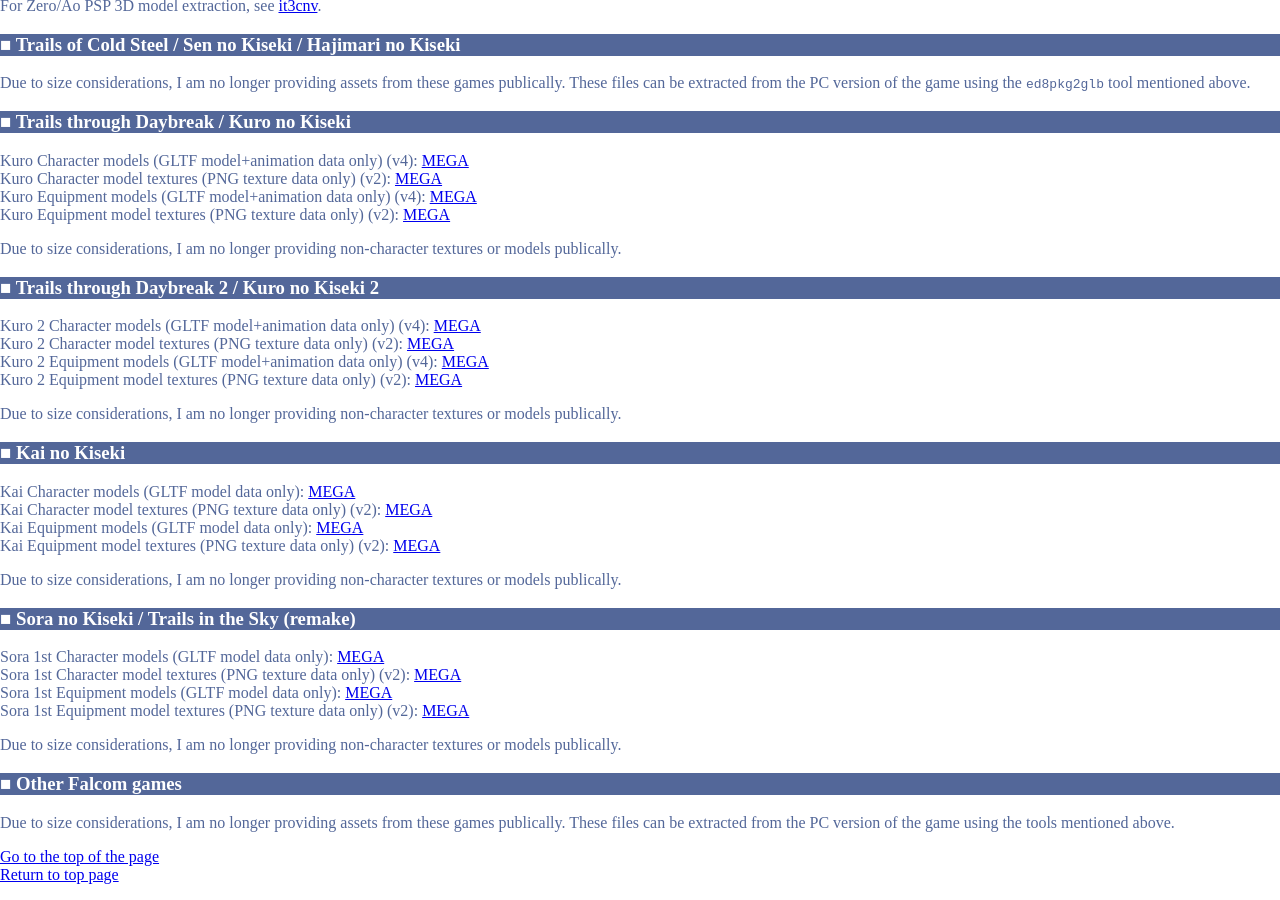
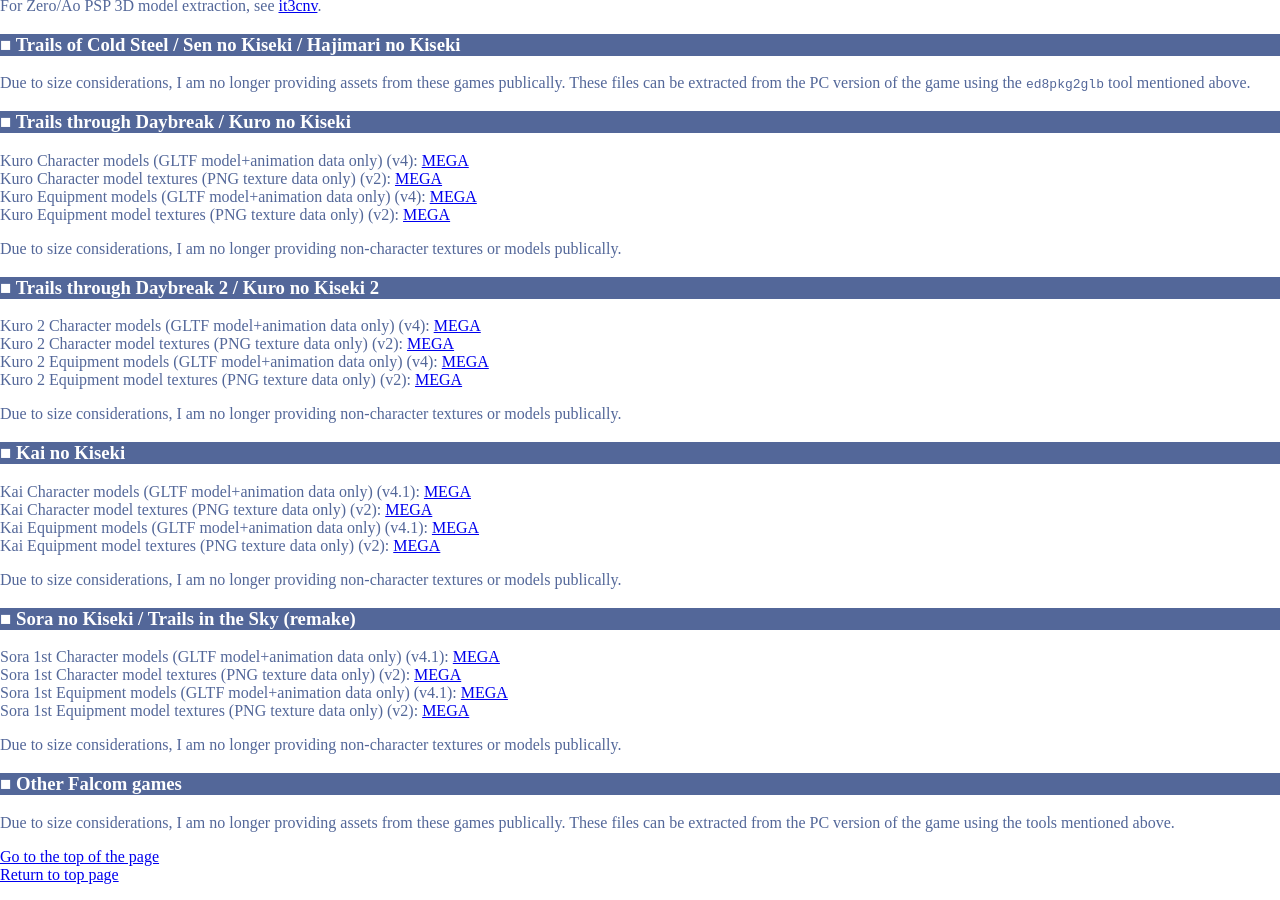
Before and after one commit to uyjulian/falcom-dumps, a Jekyll site: the page built from index.md, in a window 1280 px wide and 900 px high, scrolled down 2988 px. Built offline with Jekyll 4.4.1, drawn with Linux system fonts in a browser that asks for light colours.

Commit message:
update: replace with fixed normals models

```diff
--- a/index.md
+++ b/index.md
@@ -156,18 +156,18 @@ Due to size considerations, I am no longer providing non-character textures or m
 
 ### Kai no Kiseki
 
-Kai Character models (GLTF model data only): [MEGA](https://mega.nz/file/Ahg1FDqA#7T0DPHhmY9VaFlEfMI8S-1Y8Fmx48IaGCN6uQXuOL5U)
+Kai Character models (GLTF model+animation data only) (v4.1): [MEGA](https://mega.nz/file/NtwllaoS#kJRZmCgq_-XRj9CkOFyl9_o4phnG8wn6SXD4XzE6-yc)
 Kai Character model textures (PNG texture data only) (v2): [MEGA](https://mega.nz/file/IwR0wBJY#aksNqVf-98rlJnNO_n87-mVbpPE91xkARiIHdOi2uQg)
-Kai Equipment models (GLTF model data only): [MEGA](https://mega.nz/file/d4AjzQIY#0vRTmTdbuB6KAxuS8mBgLvSuZl6tdQhoGb9aFowNgDg)
+Kai Equipment models (GLTF model+animation data only) (v4.1): [MEGA](https://mega.nz/file/U851lKxb#vGrLw9Q2Cy0BS9NAKXtE84-CqnE8t6lAyd7LJv8Z8aQ)
 Kai Equipment model textures (PNG texture data only) (v2): [MEGA](https://mega.nz/file/phwz0I4C#hYzVbAjc4hj8NyvCRzC6GcbOlKZEBRsUr7D04TbcXSU)
 
 Due to size considerations, I am no longer providing non-character textures or models publically.
 
 ### Sora no Kiseki / Trails in the Sky (remake)
 
-Sora 1st Character models (GLTF model data only): [MEGA](https://mega.nz/file/45w00ZrS#BTkYWSxLm1MnY9Lj3JdjWOs2r_AUnCCpUq_QMTJe0Fo)
+Sora 1st Character models (GLTF model+animation data only) (v4.1): [MEGA](https://mega.nz/file/YhBgFbwR#GnOfOZl3MS4cScsg7xDIY6PimuOT6JYYBweUBwIbMTM)
 Sora 1st Character model textures (PNG texture data only) (v2): [MEGA](https://mega.nz/file/9xQx1K5J#b7S_kQKTpPUN8EBzh9a0MJFfZdHfEnwayJZiZnSOpXY)
-Sora 1st Equipment models (GLTF model data only): [MEGA](https://mega.nz/file/UhgjnL4Y#bhIbkv35HAu9VWGHojeBwBRaEON_clL7aVZcBOob1b0)
+Sora 1st Equipment models (GLTF model+animation data only) (v4.1): [MEGA](https://mega.nz/file/kxQBVZjJ#zgsw5hI0qBpwCjJ2q2IKhFgCYGrwzf4HutalqD1XIaQ)
 Sora 1st Equipment model textures (PNG texture data only) (v2): [MEGA](https://mega.nz/file/tpglCDZD#wv4XheB-acZdaNJdSPgIGrAdOoFImAA1IyFh7l2RxI0)
 
 Due to size considerations, I am no longer providing non-character textures or models publically.
```
